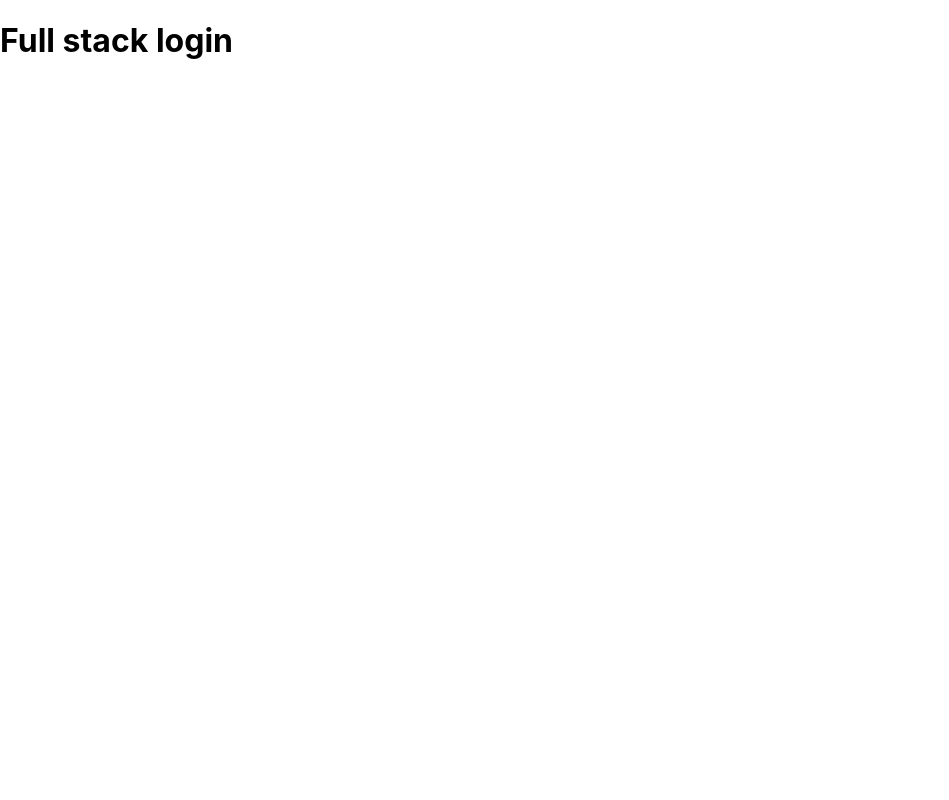
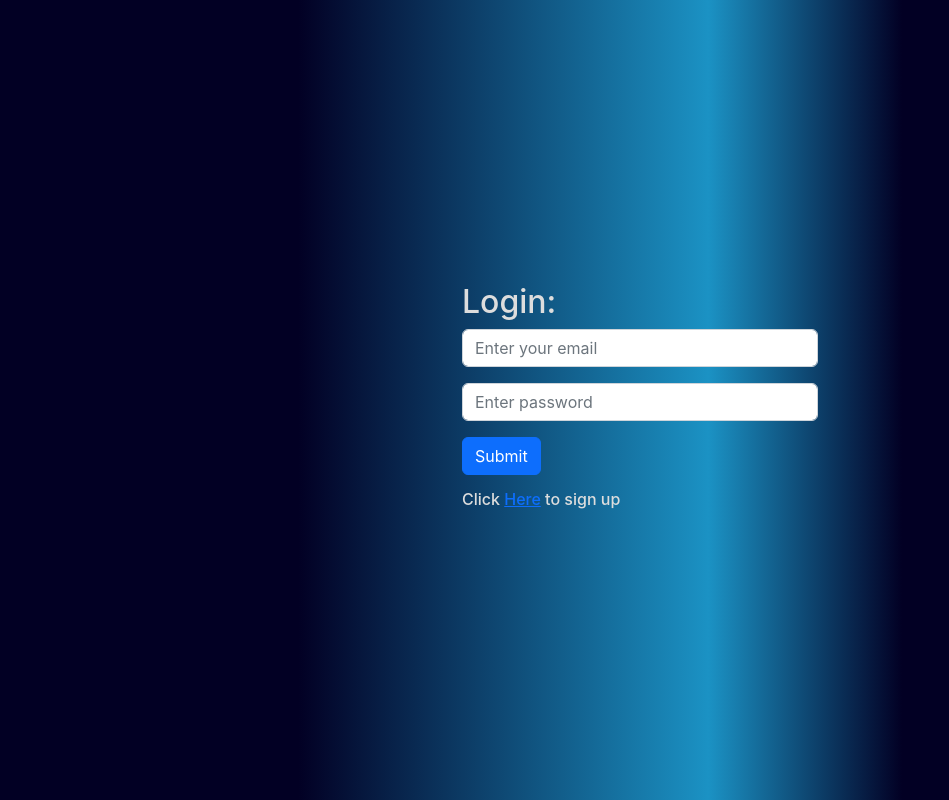
Before and after one commit to DwinaTech/strapi-ecommerce, a React (Create React App) app in the folder client/: page /login in a window 1280 px wide. Shown: the whole page, without its empty margins (0-949 px from the left). Built offline with nearby package versions, Linux system fonts and the light colour scheme.

Commit message:
Create Login, Register, Home, Logout and CustomNav components

```diff
--- a/client/package.json
+++ b/client/package.json
@@ -6,9 +6,12 @@
     "@testing-library/jest-dom": "^5.16.5",
     "@testing-library/react": "^13.4.0",
     "@testing-library/user-event": "^13.5.0",
+    "bootstrap": "^5.2.3",
     "react": "^18.2.0",
     "react-dom": "^18.2.0",
+    "react-router-dom": "^6.4.3",
     "react-scripts": "5.0.1",
+    "reactstrap": "^9.1.5",
     "web-vitals": "^2.1.4"
   },
   "scripts": {
--- a/client/src/App.css
+++ /dev/null
@@ -1,3 +0,0 @@
-.App {
-  text-align: left;
-}
--- a/client/src/App.js
+++ b/client/src/App.js
@@ -1,10 +1,23 @@
-import './App.css';
+import { BrowserRouter, Routes, Route } from "react-router-dom";
+import { Protector } from "./helpers";
+import Home from "./components/Home";
+import Login from "./components/Login";
+import { Container } from "reactstrap";
+import Logout from "./components/Logout";
+import Registration from "./components/Registration";
 
 function App() {
   return (
-    <div className="App">
-      <h1>Full stack login</h1>
-    </div>
+    <Container>
+      <BrowserRouter>
+        <Routes>
+          <Route path="/" element={<Protector Component={Home} />} />
+          <Route path="/login" element={<Login />} />
+          <Route path="/register" element={<Registration />} />
+          <Route path="/logout" element={<Logout />} />
+        </Routes>
+      </BrowserRouter>
+    </Container>
   );
 }
 
--- /dev/null
+++ b/client/src/components/CustomNav/index.js
@@ -0,0 +1,34 @@
+import React, { useState } from "react";
+import {
+  Collapse,
+  Navbar,
+  NavbarToggler,
+  NavbarBrand,
+  Nav,
+  NavItem,
+  NavLink,
+} from "reactstrap";
+
+const CustomNav = () => {
+  const [isOpen, setIsOpen] = useState(false);
+
+  const toggle = () => setIsOpen(!isOpen);
+
+  return (
+    <div className="custom-nav">
+      <Navbar color="light" light expand="md">
+        <NavbarBrand href="/">Strapi App</NavbarBrand>
+        <NavbarToggler onClick={toggle} />
+        <Collapse isOpen={isOpen} navbar>
+          <Nav navbar>
+            <NavItem>
+              <NavLink href="/logout">Logout</NavLink>
+            </NavItem>
+          </Nav>
+        </Collapse>
+      </Navbar>
+    </div>
+  );
+};
+
+export default CustomNav;
--- /dev/null
+++ b/client/src/components/Home/index.js
@@ -0,0 +1,16 @@
+import React from "react";
+import { Button } from "reactstrap";
+import CustomNav from "../CustomNav";
+
+const Home = () => {
+  return (
+    <>
+      <CustomNav />
+      <div className="home">
+        <h2>Welcome Mo Dwina</h2>
+      </div>
+    </>
+  );
+};
+
+export default Home;
--- /dev/null
+++ b/client/src/components/Login/index.js
@@ -0,0 +1,25 @@
+import React from "react";
+import { Link } from "react-router-dom";
+import { Row, Col, Button, Form, FormGroup, Input } from "reactstrap";
+
+const Login = () => (
+  <Row className="login">
+    <Col sm="12" md={{ size: 4, offset: 4 }}>
+      <div>
+        <h2>Login:</h2>
+        <FormGroup>
+          <Input type="email" name="email" placeholder="Enter your email" />
+        </FormGroup>
+        <FormGroup>
+          <Input type="password" name="password" placeholder="Enter password" />
+        </FormGroup>
+        <Button color="primary">Submit</Button>
+        <h6>
+          Click <Link to="/register">Here</Link> to sign up
+        </h6>
+      </div>
+    </Col>
+  </Row>
+);
+
+export default Login;
--- /dev/null
+++ b/client/src/components/Logout/index.js
@@ -0,0 +1,7 @@
+import React from "react";
+
+const Logout = () => {
+  return <div>Logout</div>;
+};
+
+export default Logout;
--- /dev/null
+++ b/client/src/components/Registration/index.js
@@ -0,0 +1,35 @@
+import React from "react";
+import { Row, Col, Button, Form, FormGroup, Input } from "reactstrap";
+
+const Registration = () => (
+  <Row className="register">
+    <Col sm="12" md={{ size: 4, offset: 4 }}>
+      <div>
+        <h2>Sign up:</h2>
+        <FormGroup>
+          <Input
+            type="text"
+            name="firstName"
+            placeholder="Enter your first name"
+          />
+        </FormGroup>
+        <FormGroup>
+          <Input
+            type="text"
+            name="lastName"
+            placeholder="Enter your last name"
+          />
+        </FormGroup>
+        <FormGroup>
+          <Input type="email" name="email" placeholder="Enter your email" />
+        </FormGroup>
+        <FormGroup>
+          <Input type="password" name="password" placeholder="Enter password" />
+        </FormGroup>
+        <Button color="primary">Submit</Button>
+      </div>
+    </Col>
+  </Row>
+);
+
+export default Registration;
--- /dev/null
+++ b/client/src/helpers.js
@@ -0,0 +1,15 @@
+import { useEffect } from "react";
+import { useNavigate } from "react-router-dom";
+
+export const Protector = ({ Component }) => {
+  const navigate = useNavigate();
+  const loggedIn = false;
+
+  useEffect(() => {
+    if (!loggedIn) {
+      navigate("/login");
+    }
+  }, [loggedIn, navigate]);
+
+  return <Component />;
+};
--- a/client/src/index.css
+++ b/client/src/index.css
@@ -1,13 +1,59 @@
 body {
   margin: 0;
-  font-family: -apple-system, BlinkMacSystemFont, 'Segoe UI', 'Roboto', 'Oxygen',
-    'Ubuntu', 'Cantarell', 'Fira Sans', 'Droid Sans', 'Helvetica Neue',
+  font-family: -apple-system, BlinkMacSystemFont, "Segoe UI", "Roboto", "Oxygen",
+    "Ubuntu", "Cantarell", "Fira Sans", "Droid Sans", "Helvetica Neue",
     sans-serif;
   -webkit-font-smoothing: antialiased;
   -moz-osx-font-smoothing: grayscale;
+  background: #020024;
+  color: #ddd;
 }
 
 code {
-  font-family: source-code-pro, Menlo, Monaco, Consolas, 'Courier New',
+  font-family: source-code-pro, Menlo, Monaco, Consolas, "Courier New",
     monospace;
 }
+
+/* Nav */
+.custom-nav .collapse {
+  justify-content: flex-end;
+}
+
+/* End nav */
+
+/* Home */
+.home {
+  margin-top: 30px;
+}
+
+/* End home */
+/* Login */
+.login {
+  min-height: 100vh;
+  align-items: center;
+  background: linear-gradient(
+    90deg,
+    rgba(2, 0, 36, 1) 20%,
+    rgba(27, 146, 196, 1) 56%,
+    rgba(2, 0, 36, 1) 73%
+  );
+}
+
+.login h6 {
+  margin-top: 15px;
+}
+
+/* End Login */
+
+/* Start register */
+.register {
+  min-height: 100vh;
+  align-items: center;
+  background: linear-gradient(
+    90deg,
+    rgba(2, 0, 36, 1) 20%,
+    rgba(27, 146, 196, 1) 56%,
+    rgba(2, 0, 36, 1) 73%
+  );
+}
+/* End register */
```
Also changed, not shown: client/src/index.js (+6 -5 lines), 1 other file (tests, documents, lock files or other folders).
